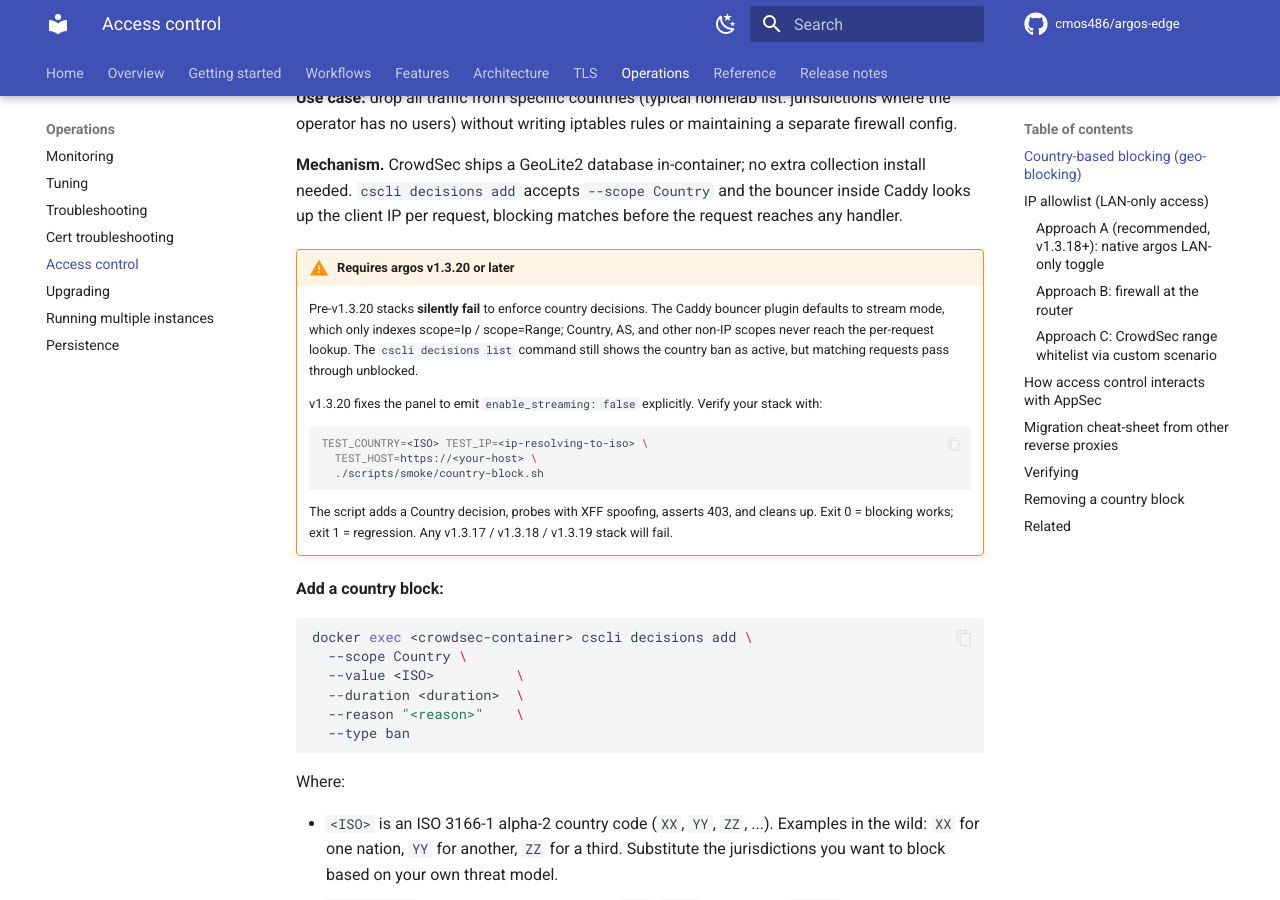
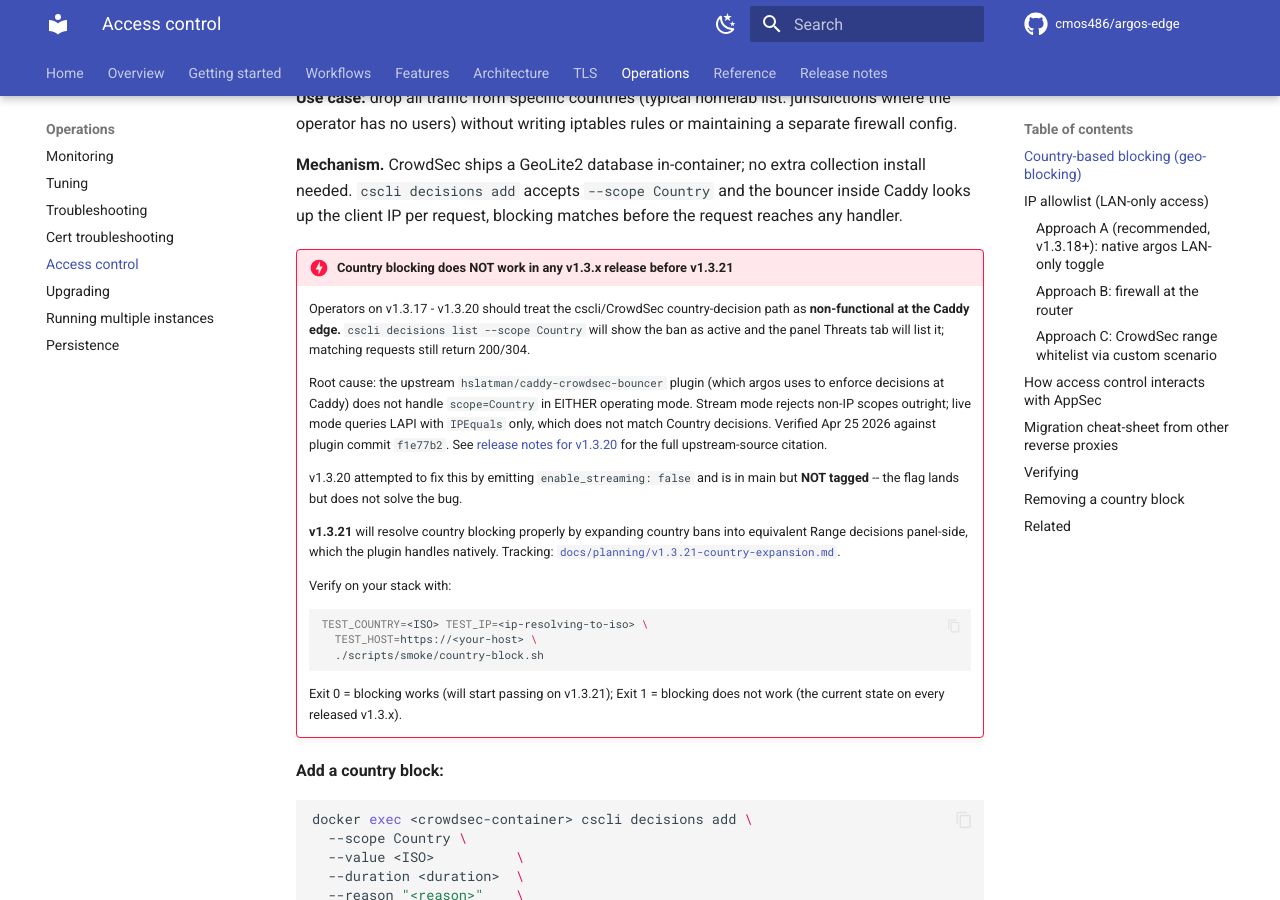
Before and after one commit to cmos486/argos-edge, an MkDocs documentation site: the page built from docs/operations/access-control.md, in a window 1280 px wide and 900 px high, scrolled down 336 px. Built offline with MkDocs 1.6.1 and Material for MkDocs 9.7.7, drawn with Linux system fonts in a browser that asks for light colours; comment, search, counter and statistics services are not loaded; some of the changed text lies outside the part shown.

Commit message:
docs: mark v1.3.20 as incomplete fix; country blocking still broken
Same-day investigation after the v1.3.20 push confirmed the
release does NOT actually fix country geo-blocking. The
enable_streaming: false flag lands in runtime config but the
upstream hslatman/caddy-crowdsec-bouncer plugin does not handle
scope=Country in either stream OR live mode (verified Apr 25
2026 against plugin commit f1e77b2):

- Stream mode rejects non-IP scopes outright in
  internal/core/store.go L43-L58: default returns
  "got unhandled scope: %s".
- Live mode (selected by enable_streaming: false) calls
  liveBouncer.Get(ip, method) which queries LAPI with
  IPEquals only -- no ScopeEquals. LAPI's IP-equals filter
  does not match Country-scope decisions.
- Zero references to country, geoip, maxmind in either the
  plugin or the underlying go-cs-bouncer library.
- No open issue upstream documenting the gap.

The unit tests shipped with v1.3.20 verify the panel emit, not
upstream behavior -- a category of test the v1.3.20 process
did not have. The smoke script
scripts/smoke/country-block.sh did catch the real failure and
correctly reports FAIL on v1.3.20; the mistake was treating it
as post-deploy instead of pre-tag.

Updates:
- docs/release-notes/v1.3.20.md: prominent danger banner +
  honest "what this release does NOT ship" section + lessons
  on test sufficiency.
- CHANGELOG.md: same banner at the top of the v1.3.20 entry.
- docs/operations/access-control.md: warning callout under
  Country-based blocking now states honestly that no v1.3.x
  release before v1.3.21 enforces country bans, with the
  full upstream-source citation.
- scripts/smoke/country-block.sh: header explains the
  release-by-release expected result, so a FAIL on v1.3.20
  is recognised as the correct signal rather than a
  regression.

v1.3.20 stays in main, NOT tagged. Treat the CHANGELOG entry
as a milestone marker, not a release.

Co-Authored-By: Claude Opus 4.7 (1M context) <noreply@anthropic.com>

````diff
--- a/docs/operations/access-control.md
+++ b/docs/operations/access-control.md
@@ -19,17 +19,34 @@ extra collection install needed. `cscli decisions add` accepts
 client IP per request, blocking matches before the request reaches
 any handler.
 
-!!! warning "Requires argos v1.3.20 or later"
+!!! danger "Country blocking does NOT work in any v1.3.x release before v1.3.21"
 
-    Pre-v1.3.20 stacks **silently fail** to enforce country
-    decisions. The Caddy bouncer plugin defaults to stream mode,
-    which only indexes scope=Ip / scope=Range; Country, AS, and
-    other non-IP scopes never reach the per-request lookup. The
-    `cscli decisions list` command still shows the country ban as
-    active, but matching requests pass through unblocked.
+    Operators on v1.3.17 - v1.3.20 should treat the
+    cscli/CrowdSec country-decision path as **non-functional at
+    the Caddy edge.** `cscli decisions list --scope Country`
+    will show the ban as active and the panel Threats tab will
+    list it; matching requests still return 200/304.
 
-    v1.3.20 fixes the panel to emit `enable_streaming: false`
-    explicitly. Verify your stack with:
+    Root cause: the upstream
+    `hslatman/caddy-crowdsec-bouncer` plugin (which argos uses
+    to enforce decisions at Caddy) does not handle
+    `scope=Country` in EITHER operating mode. Stream mode
+    rejects non-IP scopes outright; live mode queries LAPI
+    with `IPEquals` only, which does not match Country
+    decisions. Verified Apr 25 2026 against plugin commit
+    `f1e77b2`. See [release notes for v1.3.20](../release-notes/v1.3.20.md)
+    for the full upstream-source citation.
+
+    v1.3.20 attempted to fix this by emitting
+    `enable_streaming: false` and is in main but **NOT
+    tagged** -- the flag lands but does not solve the bug.
+
+    **v1.3.21** will resolve country blocking properly by
+    expanding country bans into equivalent Range decisions
+    panel-side, which the plugin handles natively. Tracking:
+    [`docs/planning/v1.3.21-country-expansion.md`](../planning/v1.3.21-country-expansion.md).
+
+    Verify on your stack with:
 
     ```bash
     TEST_COUNTRY=<ISO> TEST_IP=<ip-resolving-to-iso> \
@@ -37,9 +54,9 @@ any handler.
       ./scripts/smoke/country-block.sh
     ```
 
-    The script adds a Country decision, probes with XFF spoofing,
-    asserts 403, and cleans up. Exit 0 = blocking works; exit 1 =
-    regression. Any v1.3.17 / v1.3.18 / v1.3.19 stack will fail.
+    Exit 0 = blocking works (will start passing on v1.3.21);
+    Exit 1 = blocking does not work (the current state on
+    every released v1.3.x).
 
 **Add a country block:**
 
@@ -228,9 +245,10 @@ still active. `docker compose logs caddy --since 1m | grep
 'crowdsec'` shows the block event.
 
 If a request from inside the country returns 200 / 304 instead
-of 403, the stack is hitting the pre-v1.3.20 streamMode bug. Run
-the verification script (`scripts/smoke/country-block.sh`) and
-upgrade if it fails.
+of 403, the stack is hitting the pre-v1.3.21 country-scope
+upstream-plugin gap. Run the verification script
+(`scripts/smoke/country-block.sh`); on any v1.3.x release
+before v1.3.21 it WILL fail, and that is the correct signal.
 
 ## Removing a country block
 
````
Also changed, not shown: CHANGELOG.md (+28 -9 lines), docs/release-notes/v1.3.20.md (+63 -14 lines), 1 other file.
